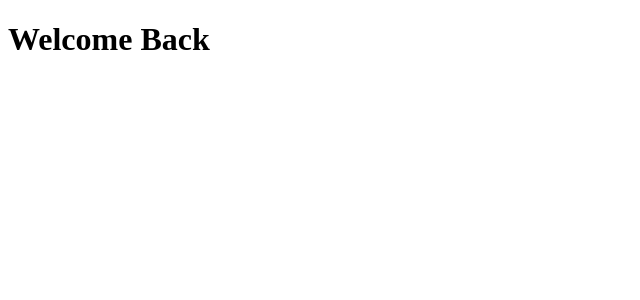
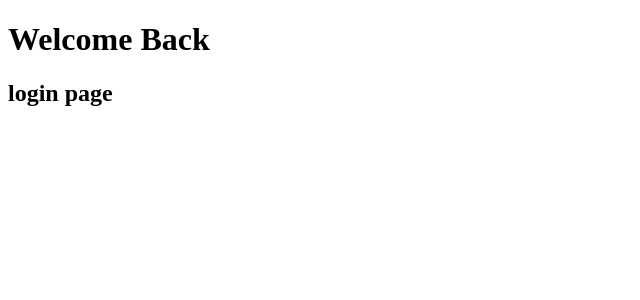
Before and after one commit to mayurrohokale/practice_repo, an Angular app: page / in a window 1280 px wide. Shown: the top 300 px of the page, without its empty margins (0-640 px from the left). Built offline with nearby package versions, Linux system fonts and the light colour scheme.

Commit message:
testing some headers

```diff
--- a/src/app/app.component.html
+++ b/src/app/app.component.html
@@ -1 +1,2 @@
 <h1>Welcome Back</h1>
+<h2>login page</h2>
```
